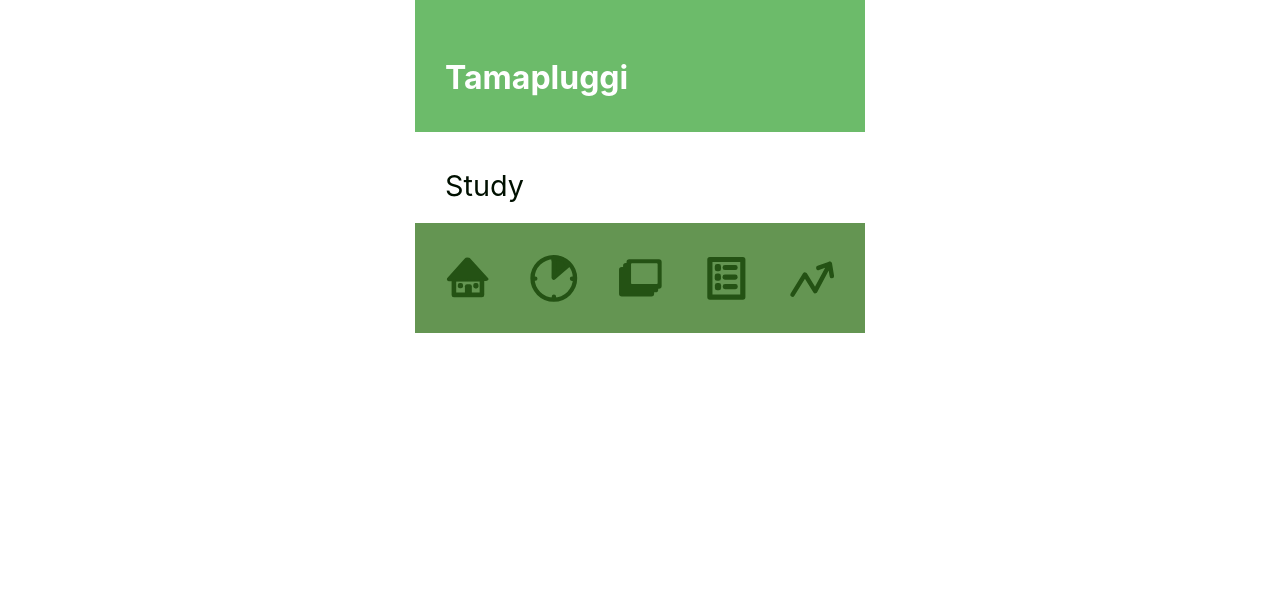
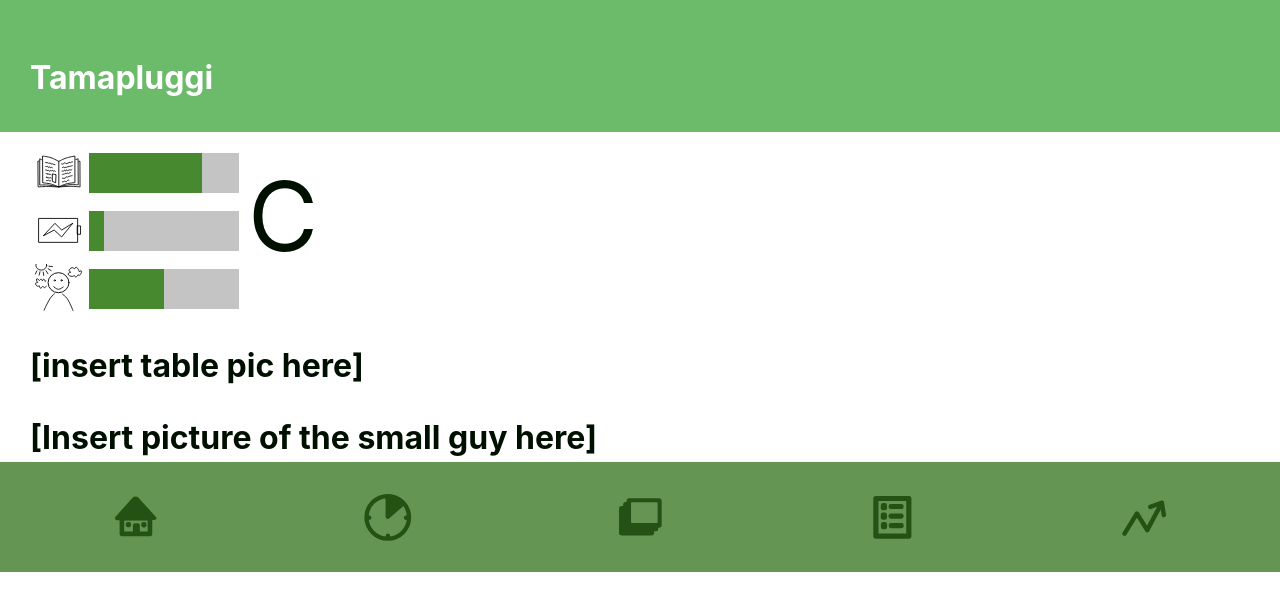
Before and after one commit to RakinAli/Tamapluggi, a React (Create React App) app: page /study in a window 1280 px wide. Shown: the top 610 px of the page. Built offline with nearby package versions, Linux system fonts and the light colour scheme.

Commit message:
Working on all pages
Co-Authored-By: stovatt <25963744+stovatt@users.noreply.github.com>
Co-Authored-By: Shayan <29922937+skordee@users.noreply.github.com>
Co-Authored-By: Filip Wetterdal Todorovic <81308705+Quroz@users.noreply.github.com>

```diff
--- a/src/App.js
+++ b/src/App.js
@@ -1,7 +1,7 @@
 import React from "react";
 import ReactDOM from "react-dom";
 import Navbar from "./components/navbar";
-import Flashcards from "./components/flashcards";
+import Flashcards from "./components/Flashcards";
 import Home from "./components/home";
 import Planning from "./components/planning";
 import Stats from "./components/stats";
--- /dev/null
+++ b/src/components/FlashcardList.js
@@ -0,0 +1,12 @@
+import React from "react";
+import Flashcards from "./Flashcards";
+
+export default function FlashcardsList({ flashcards }) {
+	return (
+		<div className="card-grid">
+			{flashcards.map((flashcards) => {
+				return <Flashcards flashcards={flashcards} key={flashcards.id} />;
+			})}
+		</div>
+	);
+}
--- a/src/components/flashcards.js
+++ b/src/components/flashcards.js
@@ -1,11 +1,28 @@
-import React from "react";
+import React, { useState } from "react";
+import FlashcardList from "./FlashcardList";
 
 function Flashcards() {
-	return (
-		<main>
-			<h2>Flashcards</h2>
-		</main>
-	);
+	const [flashcards, setFlashcards] = useState(TEST_FLASHCARD);
+	return (<FlashcardList flashcards={flashcards} />);
 }
 
+const TEST_FLASHCARD = [
+	{
+		id: 1,
+		question: "Vilken skola är bättre?",
+		answer: "2",
+		options: ["KTH", "Chalmers"],
+	},
+	{
+		id: 2,
+		question: "Vilken kurs är den jobbigaste?",
+		answer: "3",
+		options: [
+			"Logic för dataloger",
+			"Logic för dataloger",
+			"Logic för dataloger",
+		],
+	},
+];
+
 export default Flashcards;
--- a/src/components/navbar.js
+++ b/src/components/navbar.js
@@ -15,11 +15,51 @@ function Navbar() {
 
 	return (
 		<nav className="Navbar">
-			<Link to="/home"><img src = {homeIcon} alt = "" style = {iconStyle}/></Link>
-			<Link to="/study"><img src = {studyIcon} alt = "" style = {iconStyle}/></Link>
-			<Link to="/flashcards"><img src = {flashcardsIcon} alt = "" style = {iconStyle}/></Link>
-			<Link to="/planning"><img src = {planningIcon} alt = "" style = {iconStyle}/></Link>
-			<Link to="/stats"><img src = {statisticsIcon} alt = "" style = {iconStyle}/></Link>
+			<Link to="/home">
+				<img
+					// Tried to add hoover effect with tailwind
+					className="hover:bg-slate-800"
+					src={homeIcon}
+					alt=""
+					style={iconStyle}
+				/>
+			</Link>
+			<Link to="/study">
+				<img
+					// Tried to add hoover effect with tailwind
+					className="hover:bg-red-900"
+					src={studyIcon}
+					alt=""
+					style={iconStyle}
+				/>
+			</Link>
+			<Link to="/flashcards">
+				<img
+					// Tried to add hoover effect with tailwind
+					className="hover:bg-slate-800"
+					src={flashcardsIcon}
+					alt=""
+					style={iconStyle}
+				/>
+			</Link>
+			<Link to="/planning">
+				<img
+					// Tried to add hoover effect with tailwind
+					className="hover:bg-slate-800"
+					src={planningIcon}
+					alt=""
+					style={iconStyle}
+				/>
+			</Link>
+			<Link to="/stats">
+				<img
+					// Tried to add hoover effect with tailwind
+					className="hover:bg-slate-800"
+					src={statisticsIcon}
+					alt=""
+					style={iconStyle}
+				/>
+			</Link>
 		</nav>
 	);
 }
--- a/src/components/planning.js
+++ b/src/components/planning.js
@@ -1,10 +1,45 @@
-import React from "react";
+import React, { useState } from "react";
+import { useNavigate } from "react-router-dom";
 
 function Planning() {
+	const [task, setTask] = useState([]);
+	const [input, setInput] = useState("");
+	const [bool, setBool] = useState(false);
+   let navigate = useNavigate();
+
+	function handleClick() {
+		navigate("/home");
+	}
+	function handleBoolean() {
+		setBool(true);
+    }
+	function handleAdd(){
+
+	}
+
 	return (
-		<main>
-			<h2>Planning</h2>
-		</main>
+		<div>
+			<h1>Planning</h1>
+
+			{bool ? (
+				<div>
+					<input
+						placeholder="Add a task"
+						value={input}
+						onChange={(e) => setInput(e.target.value)}
+					/>
+					<button onClick = {handleAdd()}>+</button>
+					<button>-</button>
+				</div>
+			) : (
+				""
+			)}
+
+			<div>
+				<button onClick={handleBoolean()}>Add</button>
+				<button onClick={handleClick()}>Back</button>
+			</div>
+		</div>
 	);
 }
 
--- a/src/components/study.js
+++ b/src/components/study.js
@@ -1,9 +1,46 @@
 import React from "react";
+import Statbar from "./statbar";
+import Betyg from "./betyg";
+import Knowledge from "../Images/Icons/knowledge.svg";
+import Energy from "../Images/Icons/energy.svg";
+import Nonstress from "../Images/Icons/nonstress.svg";
+import Pluggi from "../Images/Pluggi/1yr_walking.gif";
 
 function Study() {
+	const iconStyle = {
+		width: "50px",
+	};
+
 	return (
-		<main>
-			<h2>Study</h2>
+		<main className="flex flex-col pt-3 ">
+			<div className="flex flex-row">
+				<div className="flex flex-col">
+					<div className="flex flex-row p-1">
+						<img src={Knowledge} alt="" style={iconStyle} />
+						<Statbar fillLevel="75" />
+					</div>
+					<div className="flex flex-row p-1">
+						<img src={Energy} alt="" style={iconStyle} />
+						<Statbar fillLevel="10" />
+					</div>
+					<div className="flex flex-row p-1">
+						<img src={Nonstress} alt="" style={iconStyle} />
+						<Statbar fillLevel="50" />
+					</div>
+				</div>
+				<Betyg />
+			</div>
+			<div>
+				<h1 onClick={()=>{return (
+					<div className="flex flex-col pt-3">
+						<button variant="success">Start</button>
+						<button variant="success">Set schedule</button>
+						<button variant="success">History</button>
+					</div>
+				);}}>
+				[insert table pic here]</h1>
+				<h1>[Insert picture of the small guy here]</h1>
+			</div>
 		</main>
 	);
 }
--- a/src/index.css
+++ b/src/index.css
@@ -64,7 +64,8 @@ h3{
   margin-bottom: 0.5rem;
 }
 
-/*Kommentera ut för att fylla hela fönstret eller ändra width: för att ändra bredden*/
+
+/*Kommentera ut för att fylla hela fönstret eller ändra width: för att ändra bredden
 @media(min-width: 450px) {
 
   body{
@@ -72,3 +73,4 @@ h3{
   }
 
 }
+*/
```
